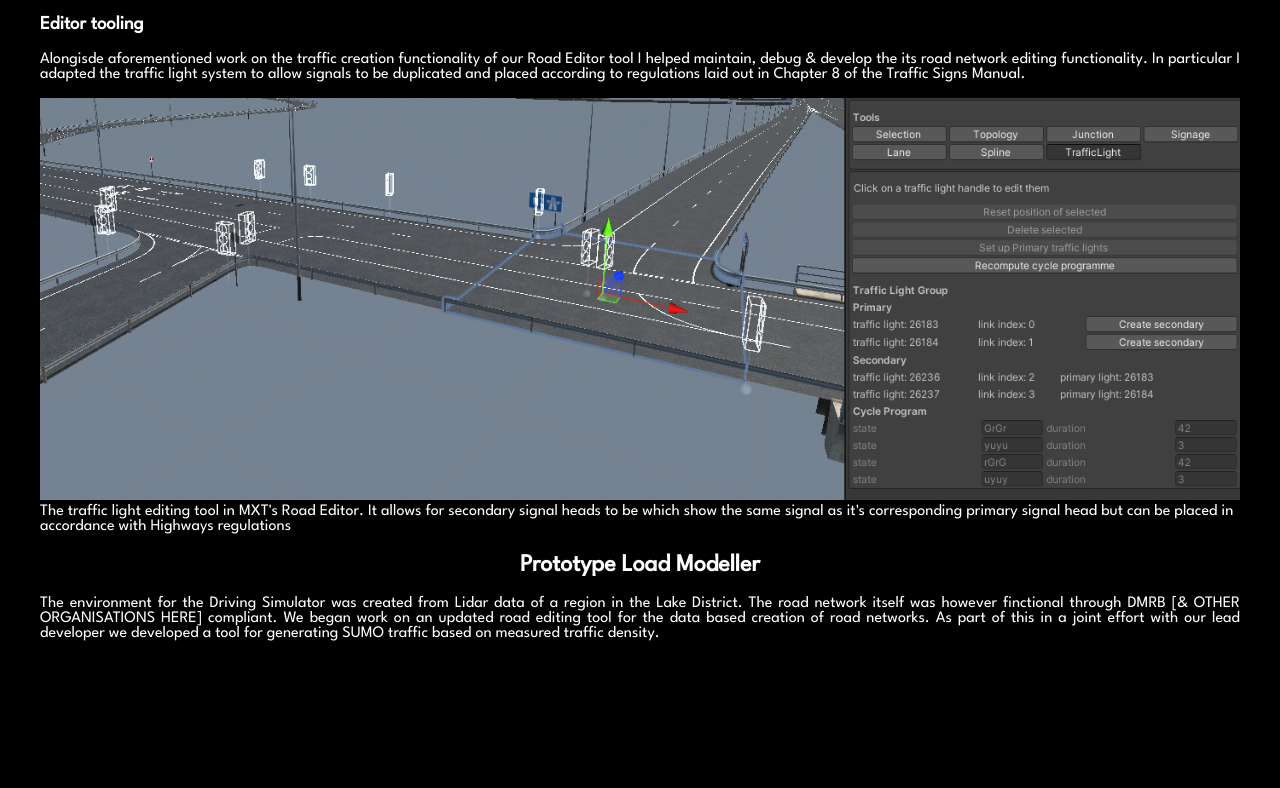
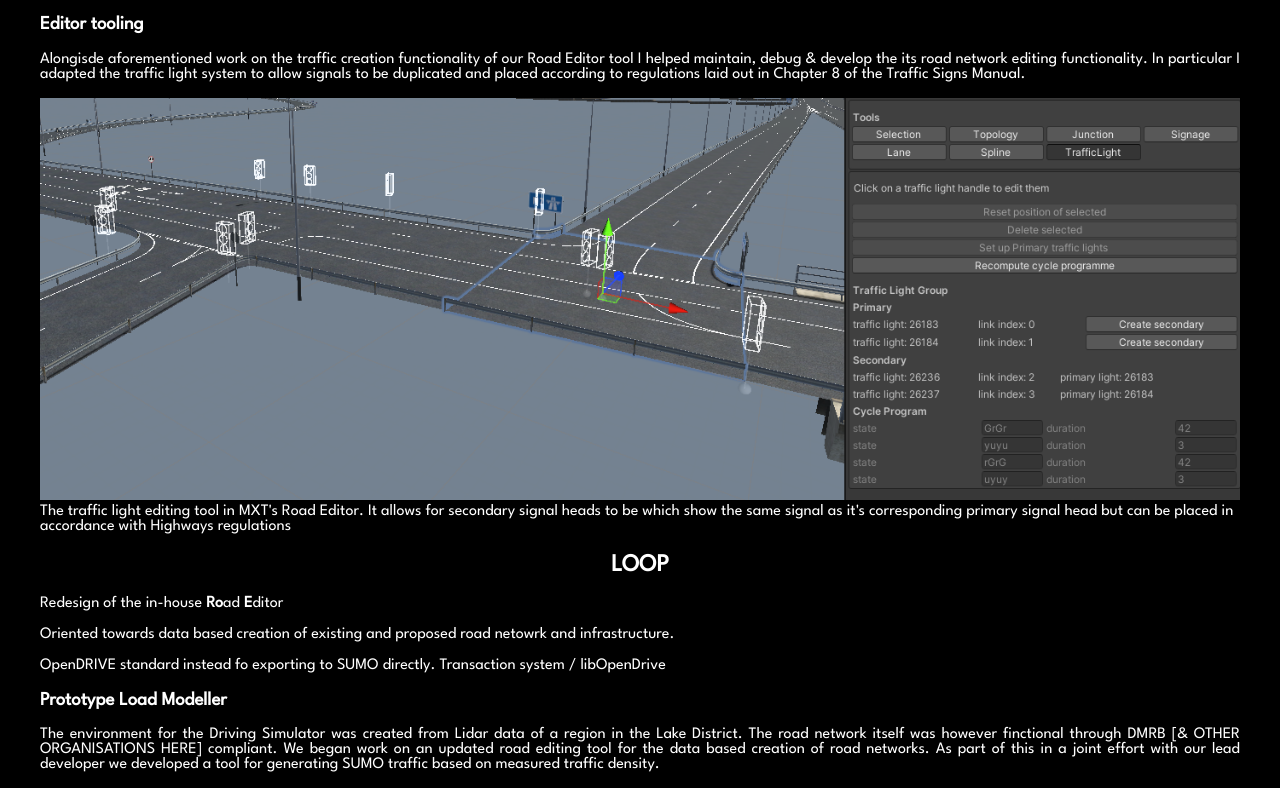
Before and after one commit to gpf89/portfolio, a plain HTML site: page portfolio.html in a window 1280 px wide. Shown: the part 1599-2387 px from the top of the page. Before the commit the page ends 2256 px from the top, so only its background shows below. Drawn offline with Linux system fonts and the light colour scheme; a web font is replaced by a local one.

Commit message:
Add LOOP section
Add LOOP in as a project and in the context of that talk about the
prorotype load modeller.

```diff
--- a/portfolio.html
+++ b/portfolio.html
@@ -136,7 +136,18 @@
             be placed in accordance with Highways regulations
         </figcaption>
 
-        <h2>Prototype Load Modeller</h2>
+
+        <h2>LOOP</h2>
+        <p>
+            Redesign of the in-house <b>Ro</b>ad <b>E</b>ditor
+        </p>
+        <p>
+            Oriented towards data based creation of existing and proposed road netowrk and infrastructure.
+        </p>
+        <p>
+            OpenDRIVE standard instead fo exporting to SUMO directly. Transaction system / libOpenDrive
+        </p>
+        <h3>Prototype Load Modeller</h3>
         <p>
             The environment for the Driving Simulator was created from Lidar data of a region in the Lake District. The road network itself was however finctional through DMRB [& OTHER ORGANISATIONS HERE]
             compliant. We began work on an updated road editing tool for the data based creation of road networks. As part of this in a joint effort with our lead developer we developed a tool for generating
```
